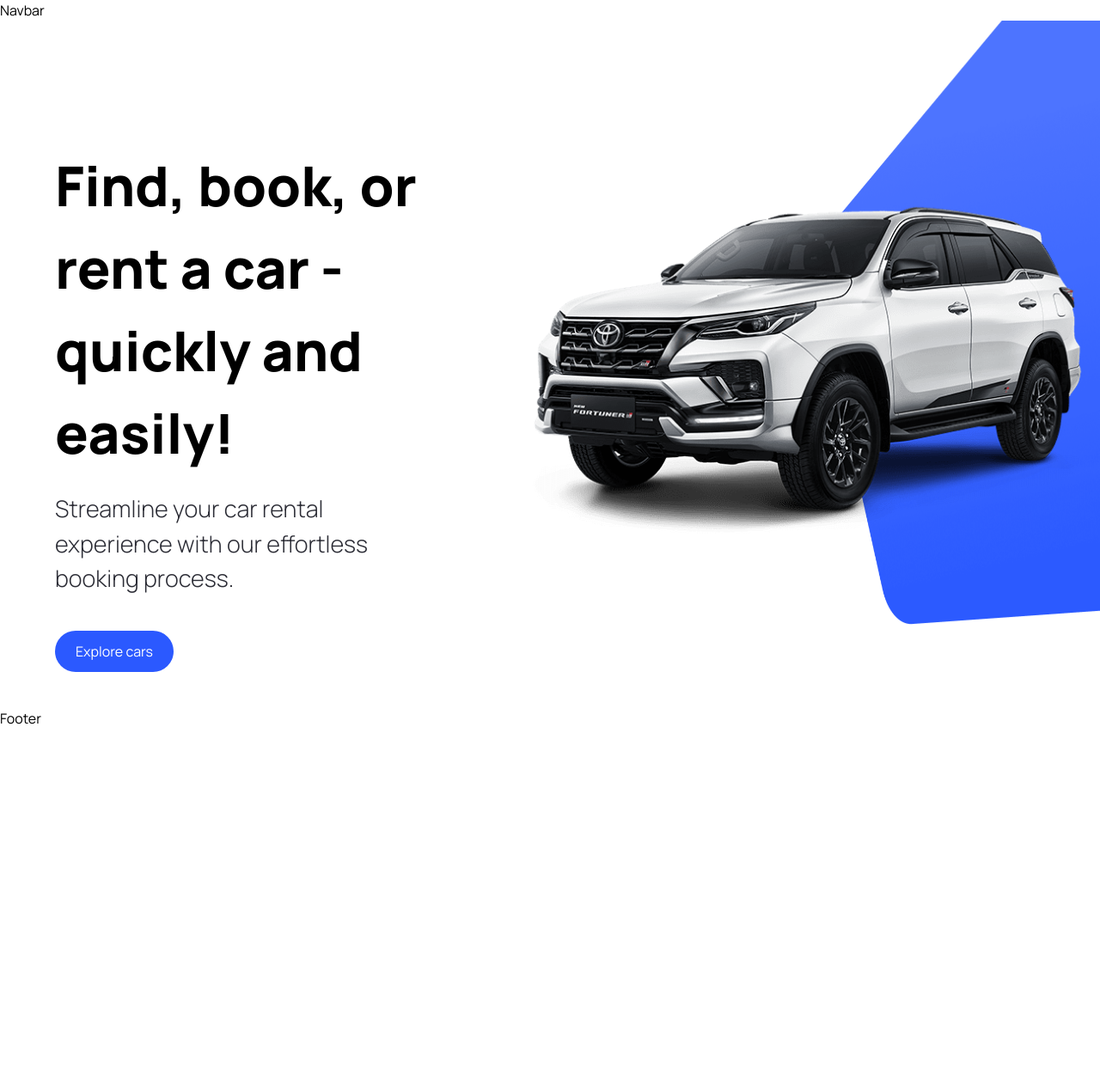
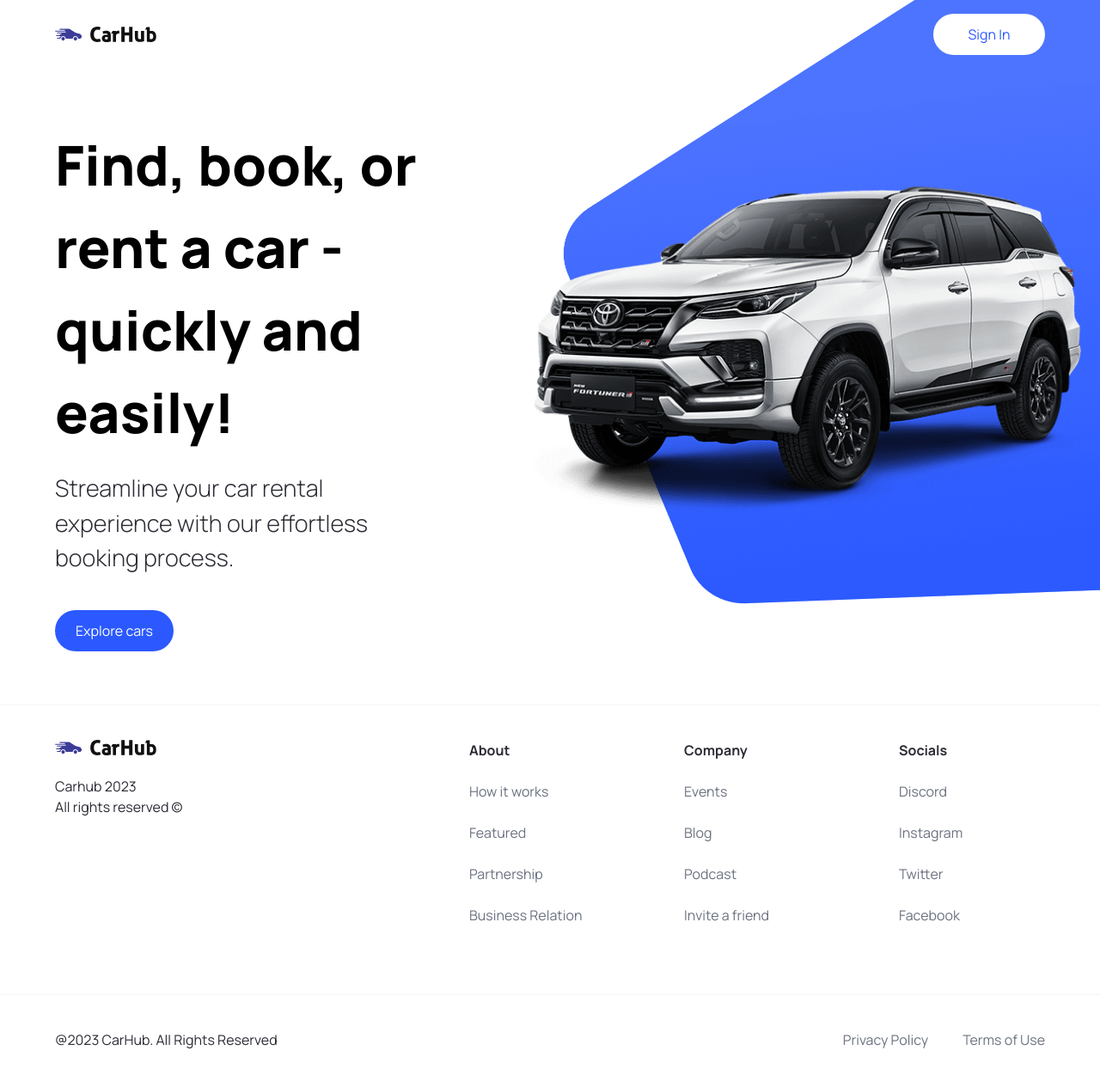
Before and after one commit to BrevenBennett/car-showcase, a Next.js app: page / in a window 1280 px wide. Shown: the top 1258 px of the page at 86% size. Before the commit the page ends 848 px from the top, so only its background shows below. Built offline with nearby package versions, Linux system fonts and the light colour scheme.

Commit message:
finished landing page

```diff
--- a/components/CustomButton.tsx
+++ b/components/CustomButton.tsx
@@ -4,11 +4,11 @@
 
 import { CustomButtonProps } from "@/types";
 
-const CustomButton = ({ title, containerStyles, handleClick }: CustomButtonProps) => {
+const CustomButton = ({ title, containerStyles, handleClick, btnType }: CustomButtonProps) => {
   return (
     <button
         disabled={false}
-        type={'button'}
+        type={btnType || 'button'}
         className={`custom-btn ${containerStyles}`}
         onClick={handleClick}
     >
--- a/components/Footer.tsx
+++ b/components/Footer.tsx
@@ -1,9 +1,58 @@
-import React from 'react'
+import Image from "next/image";
+import Link from "next/link";
+
+import { footerLinks } from "@/constants";
 
 const Footer = () => {
   return (
-    <div>Footer</div>
-  )
-}
+    <footer className="flex flex-col text-black-100 mt-5 border-t border-gray-100">
+      <div className="flex max-md:flex-col flex-wrap justify-between gap-5 sm:px-16 px-6 py-10">
+        <div className="flex flex-col justify-start items-start gap-6">
+          <Image
+            src="/logo.svg"
+            alt="logo"
+            width={118}
+            height={18}
+            className="object-contain"
+          />
+          <p>
+            Carhub 2023 <br />
+            All rights reserved &copy;
+          </p>
+        </div>
 
-export default Footer
+        <div className="footer__links">
+          {footerLinks.map((item) => (
+            <div key={item.title} className="footer__link">
+              <h3 className="font-bold">{item.title}</h3>
+              {item.links.map((link) => (
+                <Link
+                  key={link.title}
+                  href={link.url}
+                  className="text-gray-500"
+                >
+                  {link.title}
+                </Link>
+              ))}
+            </div>
+          ))}
+        </div>
+      </div>
+
+      <div className="flex justify-between items-center flex-wrap mt-10 border-t border-gray-100 sm:px-16 px-6 py-10">
+        <p>@2023 CarHub. All Rights Reserved</p>
+
+        <div className="footer__copyrights-link">
+          <Link href="/" className="text-gray-500">
+            Privacy Policy
+          </Link>
+          <Link href="/" className="text-gray-500">
+            Terms of Use
+          </Link>
+        </div>
+      </div>
+    </footer>
+  );
+};
+
+export default Footer;
--- a/components/Hero.tsx
+++ b/components/Hero.tsx
@@ -27,9 +27,9 @@
       <div className="hero__image-container">
         <div className="hero__image">
           <Image src="/hero.png" alt="hero" fill className="object-contain" />
+        </div>
 
-          <div className="hero__image-overlay" />
-        </div>
+        <div className="hero__image-overlay" />
       </div>
     </div>
   );
--- a/components/Navbar.tsx
+++ b/components/Navbar.tsx
@@ -1,9 +1,30 @@
-import React from 'react'
+import Link from "next/link";
+import Image from "next/image";
+
+import CustomButton from "./CustomButton";
 
 const Navbar = () => {
   return (
-    <div>Navbar</div>
-  )
-}
+    <header className="w-full absolute z-10">
+      <nav className="max-w-[1440px] mx-auto flex justify-between items-center sm:px-16 px-6 py-4">
+        <Link href="/" className="flex justify-center items-center">
+          <Image
+            src="/logo.svg"
+            alt="Car Hub Logo"
+            width={118}
+            height={18}
+            className="object-contain"
+          />
+        </Link>
 
-export default Navbar
+        <CustomButton
+            title="Sign In"
+            btnType="button"
+            containerStyles="text-primary-blue rounded-full bg-white min-w-[130px]"
+        />
+      </nav>
+    </header>
+  );
+};
+
+export default Navbar;
--- /dev/null
+++ b/constants/index.ts
@@ -0,0 +1,101 @@
+export const manufacturers = [
+    "Acura",
+    "Alfa Romeo",
+    "Aston Martin",
+    "Audi",
+    "Bentley",
+    "BMW",
+    "Buick",
+    "Cadillac",
+    "Chevrolet",
+    "Chrysler",
+    "Citroen",
+    "Dodge",
+    "Ferrari",
+    "Fiat",
+    "Ford",
+    "GMC",
+    "Honda",
+    "Hyundai",
+    "Infiniti",
+    "Jaguar",
+    "Jeep",
+    "Kia",
+    "Lamborghini",
+    "Land Rover",
+    "Lexus",
+    "Lincoln",
+    "Maserati",
+    "Mazda",
+    "McLaren",
+    "Mercedes-Benz",
+    "MINI",
+    "Mitsubishi",
+    "Nissan",
+    "Porsche",
+    "Ram",
+    "Rolls-Royce",
+    "Subaru",
+    "Tesla",
+    "Toyota",
+    "Volkswagen",
+    "Volvo",
+  ];
+
+  export const yearsOfProduction = [
+    { title: "Year", value: "" },
+    { title: "2015", value: "2015" },
+    { title: "2016", value: "2016" },
+    { title: "2017", value: "2017" },
+    { title: "2018", value: "2018" },
+    { title: "2019", value: "2019" },
+    { title: "2020", value: "2020" },
+    { title: "2021", value: "2021" },
+    { title: "2022", value: "2022" },
+    { title: "2023", value: "2023" },
+  ];
+
+  export const fuels = [
+    {
+      title: "Fuel",
+      value: "",
+    },
+    {
+      title: "Gas",
+      value: "Gas",
+    },
+    {
+      title: "Electricity",
+      value: "Electricity",
+    },
+  ];
+
+  export const footerLinks = [
+    {
+      title: "About",
+      links: [
+        { title: "How it works", url: "/" },
+        { title: "Featured", url: "/" },
+        { title: "Partnership", url: "/" },
+        { title: "Business Relation", url: "/" },
+      ],
+    },
+    {
+      title: "Company",
+      links: [
+        { title: "Events", url: "/" },
+        { title: "Blog", url: "/" },
+        { title: "Podcast", url: "/" },
+        { title: "Invite a friend", url: "/" },
+      ],
+    },
+    {
+      title: "Socials",
+      links: [
+        { title: "Discord", url: "/" },
+        { title: "Instagram", url: "/" },
+        { title: "Twitter", url: "/" },
+        { title: "Facebook", url: "/" },
+      ],
+    },
+  ];
--- a/types/index.ts
+++ b/types/index.ts
@@ -4,4 +4,5 @@
   title: string;
   containerStyles?: string;
   handleClick?: MouseEventHandler<HTMLButtonElement>;
+  btnType?: "button" | "submit";
 }
```
